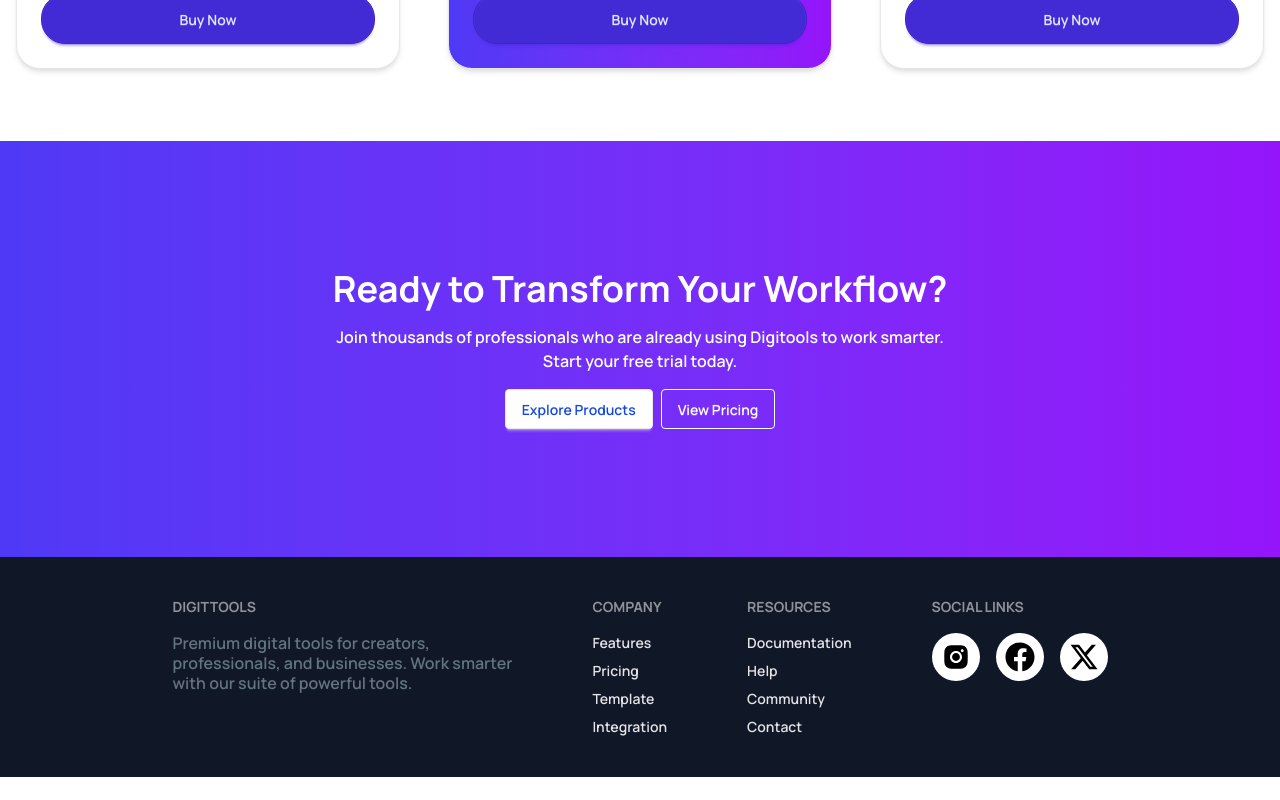
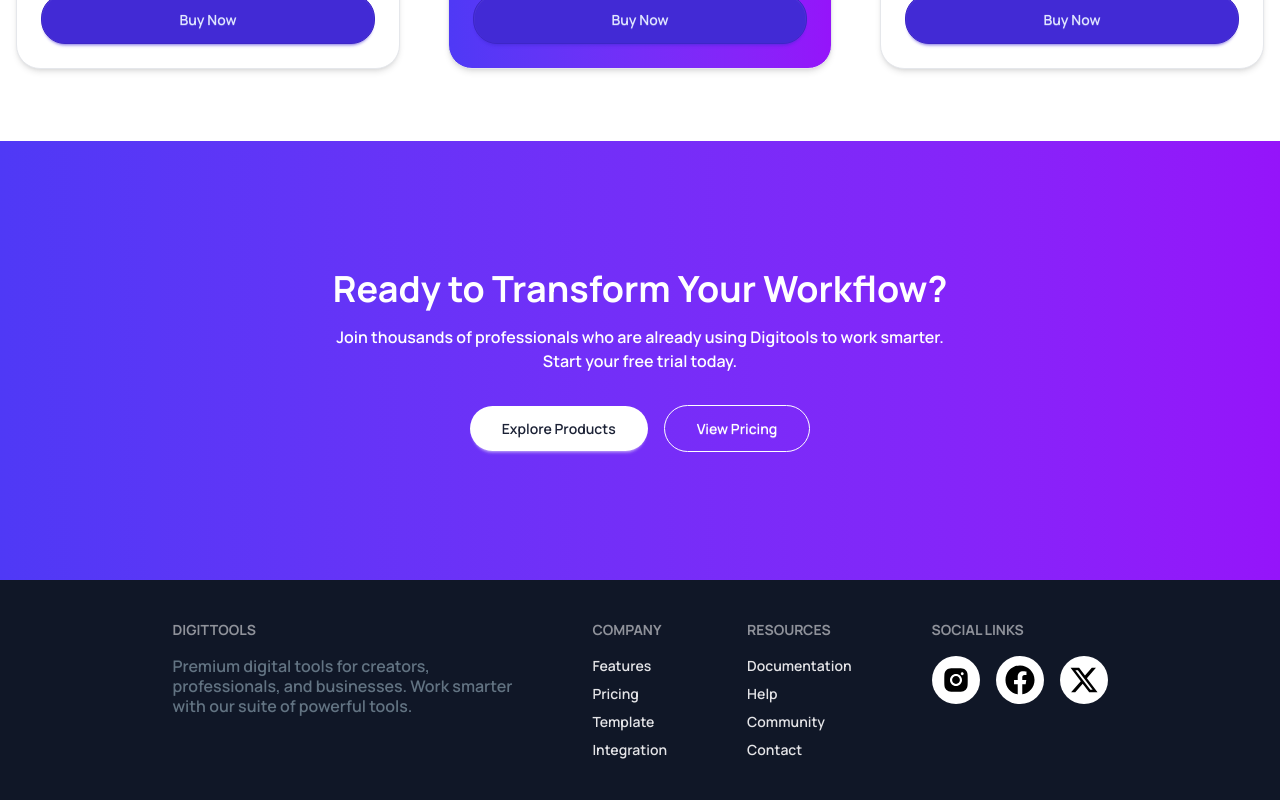
Before and after one commit to the-smri/assignment-6-DigiTools, a React (Vite) app: page / in a window 1280 px wide. Shown: the part 3679-4479 px from the top of the page. Before the commit the page ends 4456 px from the top, so only its background shows below. Built offline with nearby package versions, Linux system fonts and the light colour scheme.

Commit message:
update workflowsection

```diff
--- a/src/components/homepage/workflowSection/WorkflowSection.jsx
+++ b/src/components/homepage/workflowSection/WorkflowSection.jsx
@@ -12,13 +12,13 @@ const WorkflowSection = () => {
             Join thousands of professionals who are already using Digitools to
             work smarter. <br /> Start your free trial today.
           </p>
-          <div className="flex flex-row justify-center items-center gap-2">
-            <button className="btn bg-white text-blue-700">
+          <div className="flex flex-row justify-center items-center gap-4 pt-4">
+            <a href="#products" className="btn bg-white text-[#1B2135] hover:bg-gray-100 hover:text-black focus:text-black font-bold border-none px-8 py-3 h-auto min-h-0 rounded-full transition-all">
               Explore Products
-            </button>
-            <button className="btn btn-outline text-white hover:bg-white hover:text-blue-600">
+            </a>
+            <a href="#pricing" className="btn btn-outline border-white text-white hover:bg-white hover:text-black focus:bg-white focus:text-black active:bg-white active:text-black font-bold px-8 py-3 h-auto min-h-0 rounded-full transition-all">
               View Pricing
-            </button>
+            </a>
           </div>
         </div>
       </div>
```
